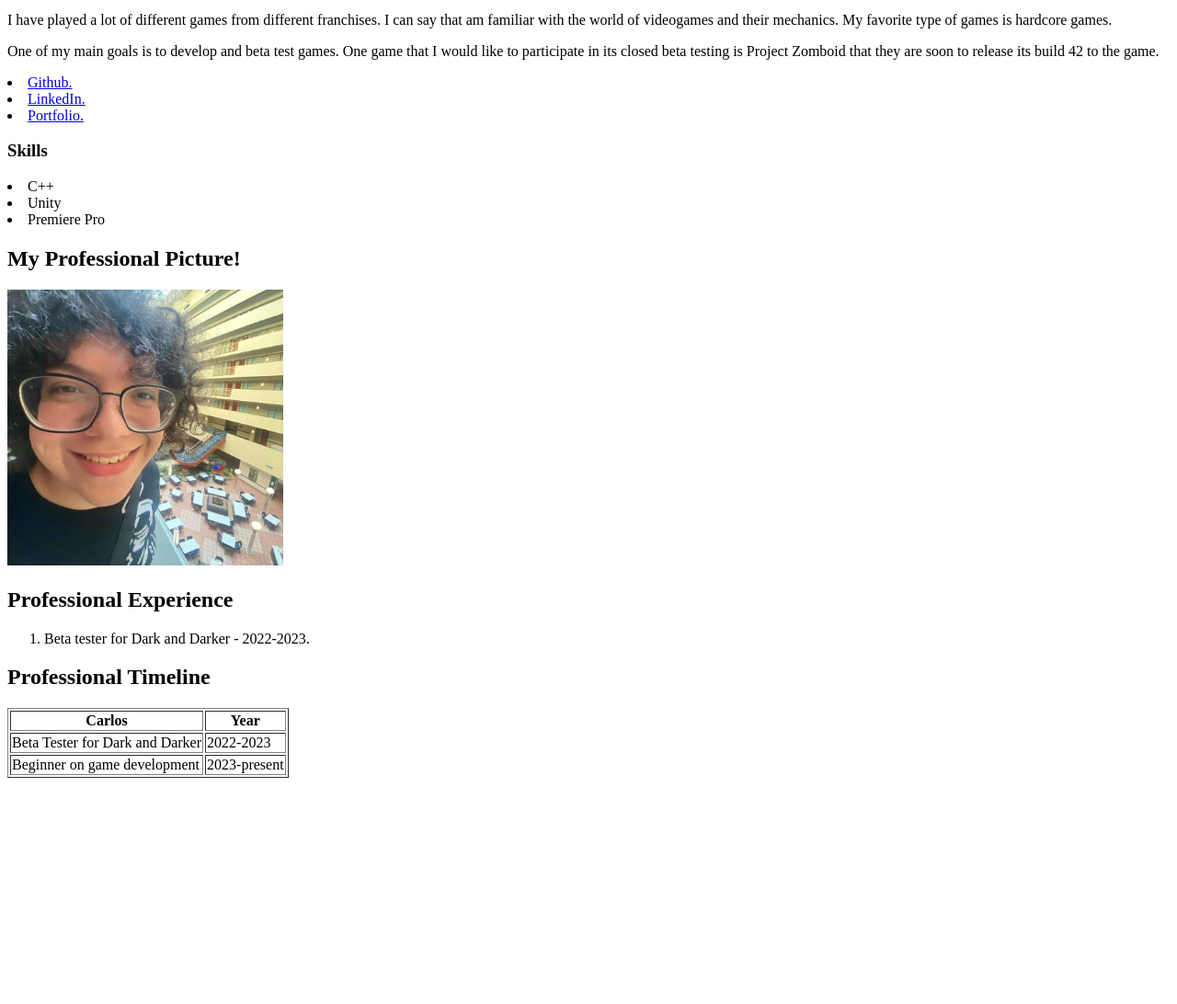
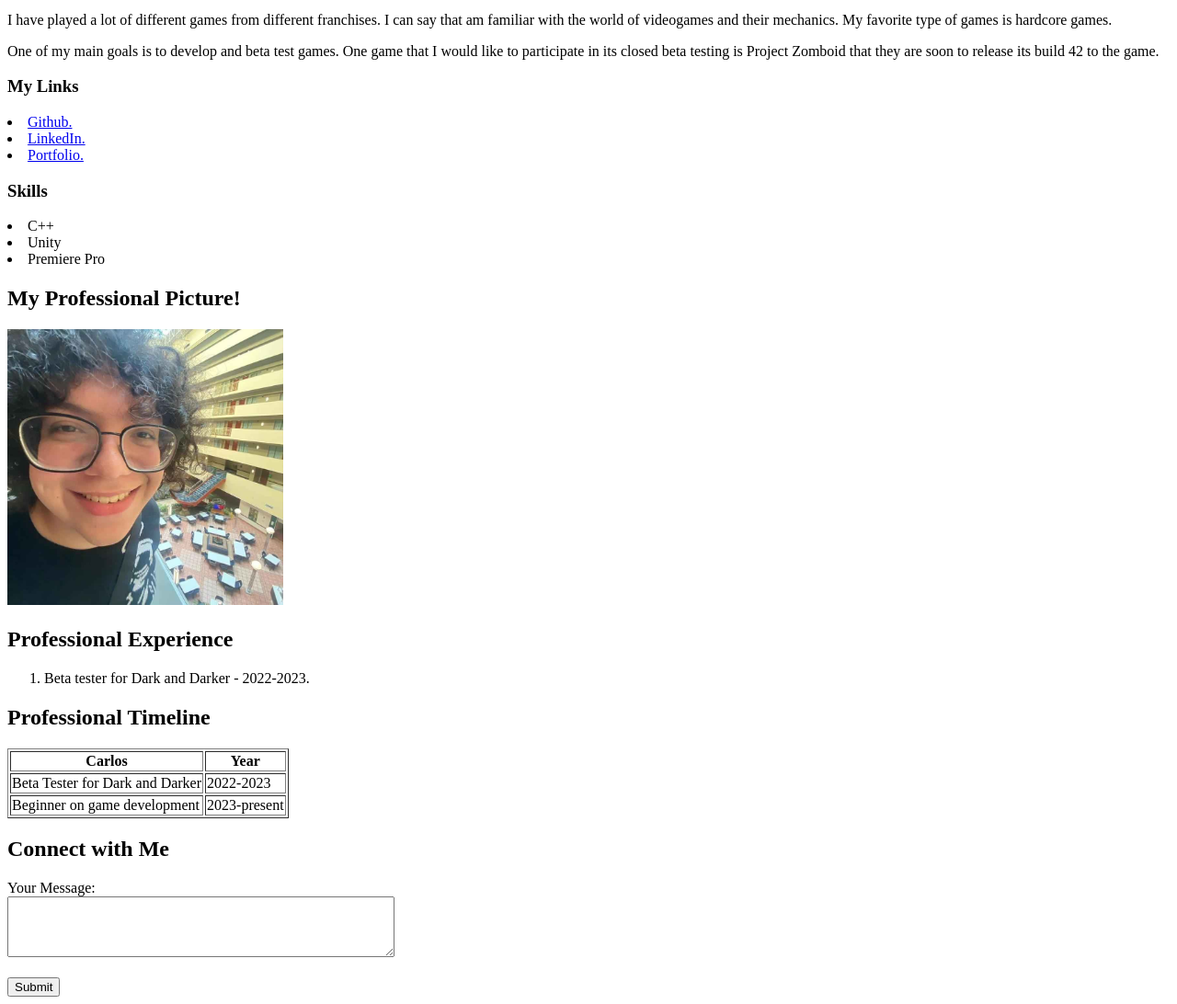
Before and after one commit to Korvaxus/superPortfolio, a plain HTML site: page index.html in a window 1280 px wide. Shown: the part 207-1299 px from the top of the page at 92% size. Before the commit the page ends 1061 px from the top, so only its background shows below. Drawn offline with Linux system fonts and the light colour scheme.

Commit message:
Added the connect with me section

```diff
--- a/index.html
+++ b/index.html
@@ -5,6 +5,16 @@
     <meta name="viewport" content="width=device-width, initial-scale=1.0">
     <title>Document</title>
     <link rel="stylesheet" href="style.css">
+
+    <script>
+        function showMessage(event) {
+            event.preventDefault(); // Prevent the form from actually submitting
+            alert("Your response has been submitted!");
+
+            document.getElementById("message").value = ""; // Clear the text area
+        }
+    </script>
+
 </head>
 <body>
     <header>
@@ -18,9 +28,15 @@
         <p>I have played a lot of different games from different franchises. I can say that am familiar with the world of videogames and their mechanics. My favorite type of games is hardcore games.</p>
         <p>One of my main goals is to develop and beta test games. One game that I would like to participate in its closed beta testing is Project Zomboid that they are soon to release its build 42 to the game.</p>
     </div>
-    <li><a href= "https://github.com/Korvaxus" target="blank">Github.</a></li>
-    <li><a href= "https://www.linkedin.com/in/carlos-pena-473753329/" target="blank">LinkedIn.</a></li>
-    <li><a href= "https://www.youtube.com/" target="blank">Portfolio. </a></li>
+
+    <div>
+        <h3>My Links</h3>
+        <li><a href= "https://github.com/Korvaxus" target="blank">Github.</a></li>
+        <li><a href= "https://www.linkedin.com/in/carlos-pena-473753329/" target="blank">LinkedIn.</a></li>
+        <li><a href= "https://www.youtube.com/" target="blank">Portfolio. </a></li>
+
+    </div>
+
 
     <div>
     <h3>Skills</h3>
@@ -60,10 +76,18 @@
  <td>2023-present</td>
  </tr>
 
-</table>
+ </table>
 
+ </div>
 
-     </div>
+ <div>
+    <h2>Connect with Me</h2>
+    <form action="#" onsubmit="showMessage(event)">
+        <label for="message">Your Message:</label><br>
+        <textarea id="message" name="message" rows="4" cols="50"></textarea><br><br>
+        <input type="submit" value="Submit">
+    </form>
+ </div>
 
 </body>
 </html>
```
